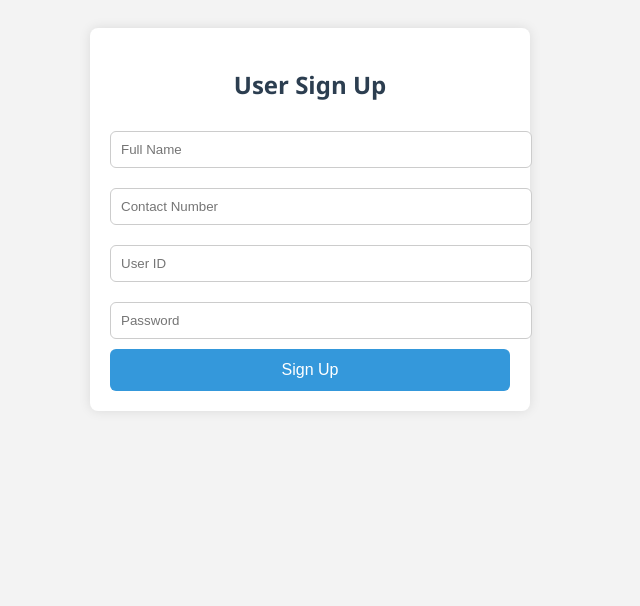
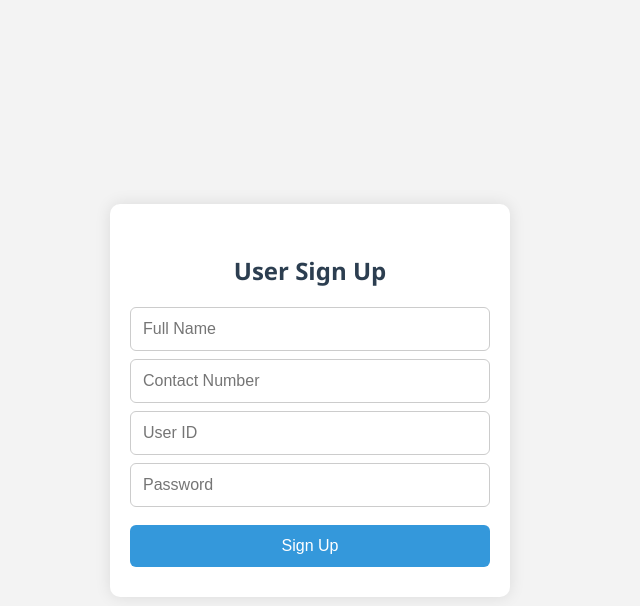
Before and after one commit to abnegative2904/EV-Charging-Log, a plain HTML site: page signup.html in a window 1280 px wide. Shown: the whole page, without its empty margins (330-970 px from the left). Drawn offline with Linux system fonts and the light colour scheme.

Commit message:
Update signup.html

```diff
--- a/signup.html
+++ b/signup.html
@@ -1,57 +1,96 @@
 <!DOCTYPE html>
 <html lang="en">
 <head>
-  <meta charset="UTF-8"/>
+  <meta charset="UTF-8" />
   <meta name="viewport" content="width=device-width, initial-scale=1.0"/>
-  <title>Sign Up</title>
+  <title>Sign Up - EV Charging</title>
   <style>
+    * {
+      box-sizing: border-box;
+    }
+
     body {
       font-family: 'Segoe UI', sans-serif;
       background: #f3f3f3;
-      padding: 20px;
+      margin: 0;
+      padding: 0;
+      display: flex;
+      justify-content: center;
+      align-items: center;
+      min-height: 100vh;
     }
+
     .container {
+      background-color: white;
+      padding: 30px 20px;
+      border-radius: 10px;
+      box-shadow: 0 0 16px rgba(0, 0, 0, 0.1);
       max-width: 400px;
-      background: white;
-      margin: auto;
-      padding: 20px;
-      border-radius: 8px;
-      box-shadow: 0 0 12px rgba(0, 0, 0, 0.1);
+      width: 100%;
+      text-align: center;
     }
+
+    .logo {
+      margin-bottom: 20px;
+    }
+
+    .logo img {
+      height: 50px;
+    }
+
     h2 {
-      text-align: center;
+      margin-bottom: 20px;
       color: #2c3e50;
     }
+
     input {
       width: 100%;
-      padding: 10px;
-      margin: 10px 0;
+      padding: 12px;
+      margin: 8px 0;
       border-radius: 6px;
       border: 1px solid #ccc;
+      font-size: 16px;
+      display: block;
     }
+
     button {
       width: 100%;
       padding: 12px;
+      margin-top: 10px;
       background: #3498db;
       border: none;
       color: white;
       font-size: 16px;
       border-radius: 6px;
+      cursor: pointer;
+      transition: background 0.3s ease;
     }
+
     button:hover {
       background: #2980b9;
+    }
+
+    @media (max-width: 600px) {
+      .container {
+        padding: 20px 15px;
+      }
     }
   </style>
 </head>
 <body>
   <div class="container">
+    <div class="logo">
+    </div>
     <h2>User Sign Up</h2>
-    <input type="text" id="signup-name" placeholder="Full Name" />
-    <input type="text" id="signup-contact" placeholder="Contact Number" />
-    <input type="text" id="signup-uid" placeholder="User ID" />
-    <input type="password" id="signup-password" placeholder="Password" />
-    <button onclick="signup()">Sign Up</button>
+    <form onsubmit="signup(); return false;">
+      <input type="text" id="signup-name" placeholder="Full Name" required />
+      <input type="text" id="signup-contact" placeholder="Contact Number" required />
+      <input type="text" id="signup-uid" placeholder="User ID" required />
+      <input type="password" id="signup-password" placeholder="Password" required />
+      <button type="submit">Sign Up</button>
+    </form>
   </div>
+
   <script type="module" src="./app.js"></script>
 </body>
 </html>
```
